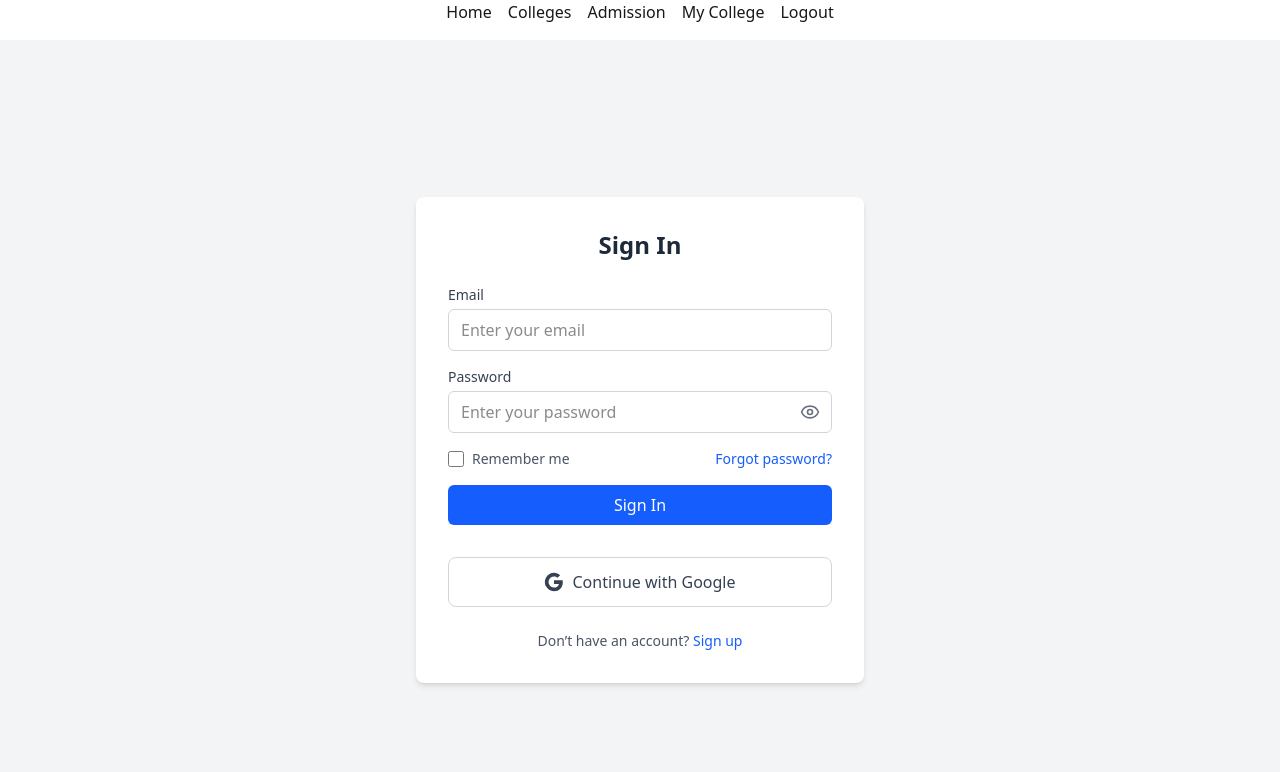
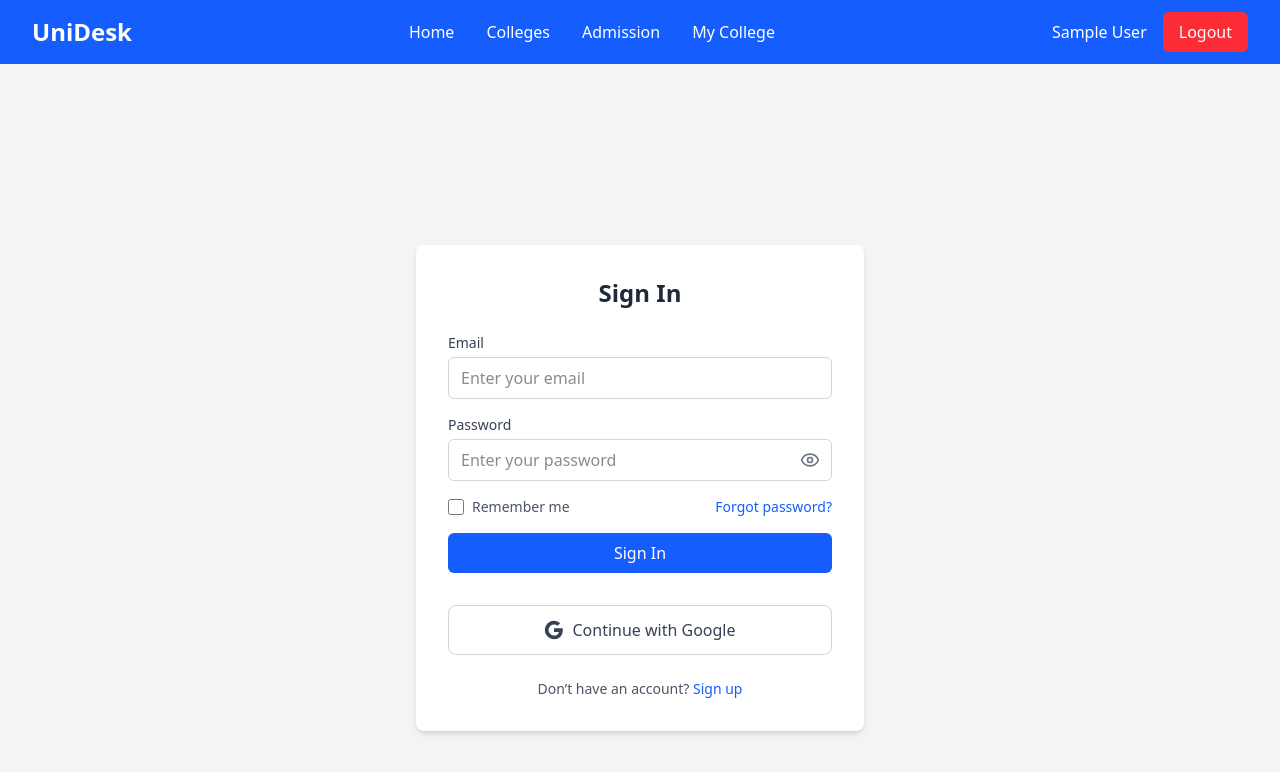
Before and after one commit to syedmehedi34/job-task-for-ph-client, a React (Vite) app: page /login in a window 1280 px wide. Shown: the top 772 px of the page. Built offline with nearby package versions, Linux system fonts and the light colour scheme; no server answers; sample sign-in values are in the browser's storage.

Commit message:
main layout changed

```diff
--- a/src/Layout/MainLayout.jsx
+++ b/src/Layout/MainLayout.jsx
@@ -1,12 +1,13 @@
-import React from "react";
 import Navbar from "../components/Shared/Navbar";
 import { Outlet } from "react-router";
 
 const MainLayout = () => {
   return (
-    <div>
+    <div className="min-h-screen bg-gray-100">
       <Navbar></Navbar>
-      <Outlet></Outlet>
+      <div className="container mx-auto px-4 py-6">
+        <Outlet></Outlet>
+      </div>
     </div>
   );
 };
--- a/src/components/Shared/Navbar.jsx
+++ b/src/components/Shared/Navbar.jsx
@@ -1,42 +1,226 @@
+import { useState, useEffect } from "react";
 import { Link } from "react-router";
 import { useAuth } from "../../providers/AuthProvider";
 
 const Navbar = () => {
   const { user, logOut } = useAuth();
-  // console.log(user);
+  const [isOpen, setIsOpen] = useState(false); // Mobile menu toggle
+  const [isScrolled, setIsScrolled] = useState(false); // Scroll state for blur
+
+  // Toggle mobile menu
+  const toggleMenu = () => setIsOpen(!isOpen);
+
+  // Handle scroll for blur effect
+  useEffect(() => {
+    const handleScroll = () => {
+      setIsScrolled(window.scrollY > 10);
+    };
+    window.addEventListener("scroll", handleScroll);
+    return () => window.removeEventListener("scroll", handleScroll);
+  }, []);
 
   return (
-    <div className="mb-4 text-center">
-      <Link to="/" className="mx-2">
+    <nav
+      className={`sticky top-0 z-50 transition-all duration-300 ${
+        isScrolled
+          ? "bg-white/30 backdrop-blur-lg shadow-md"
+          : "bg-blue-600 text-white"
+      }`}
+    >
+      <div className="max-w-7xl mx-auto px-4 sm:px-6 lg:px-8">
+        <div className="flex justify-between items-center h-16">
+          {/* Left: Logo */}
+          <div className="flex-shrink-0">
+            <Link to="/" className="text-2xl font-bold">
+              UniDesk
+            </Link>
+          </div>
+
+          {/* Middle: Nav Links (Desktop) */}
+          <div className="hidden md:flex space-x-8">
+            <Link
+              to="/"
+              className={`hover:text-blue-300 transition ${
+                isScrolled ? "text-gray-800" : "text-white"
+              }`}
+            >
               Home
             </Link>
-      <Link to="/colleges" className="mx-2">
+            <Link
+              to="/colleges"
+              className={`hover:text-blue-300 transition ${
+                isScrolled ? "text-gray-800" : "text-white"
+              }`}
+            >
               Colleges
             </Link>
-      <Link to="/admission" className="mx-2">
+            <Link
+              to="/admission"
+              className={`hover:text-blue-300 transition ${
+                isScrolled ? "text-gray-800" : "text-white"
+              }`}
+            >
               Admission
             </Link>
+            {user && (
+              <Link
+                to="/my-college"
+                className={`hover:text-blue-300 transition ${
+                  isScrolled ? "text-gray-800" : "text-white"
+                }`}
+              >
+                My College
+              </Link>
+            )}
+          </div>
 
+          {/* Right: Auth Links (Desktop) */}
+          <div className="hidden md:flex items-center space-x-4">
             {user ? (
               <>
-          <Link to="/my-college" className="mx-2">
-            My College
+                <Link
+                  to="/profile"
+                  className={`hover:text-blue-300 transition ${
+                    isScrolled ? "text-gray-800" : "text-white"
+                  }`}
+                >
+                  {user.displayName || user.email}
                 </Link>
-          <button onClick={logOut} className="mx-2">
+                <button
+                  onClick={logOut}
+                  className="px-4 py-2 bg-red-500 text-white rounded-md hover:bg-red-600 transition"
+                >
                   Logout
                 </button>
               </>
             ) : (
               <>
-          <Link to="/login" className="mx-2">
+                <Link
+                  to="/login"
+                  className={`hover:text-blue-300 transition ${
+                    isScrolled ? "text-gray-800" : "text-white"
+                  }`}
+                >
                   Login
                 </Link>
-          <Link to="/register" className="mx-2">
+                <Link
+                  to="/register"
+                  className={`hover:text-blue-300 transition ${
+                    isScrolled ? "text-gray-800" : "text-white"
+                  }`}
+                >
                   Register
                 </Link>
               </>
             )}
           </div>
+
+          {/* Mobile Menu Button */}
+          <div className="md:hidden flex items-center">
+            <button
+              onClick={toggleMenu}
+              className="text-white focus:outline-none"
+              aria-label="Toggle menu"
+            >
+              <svg
+                className="h-6 w-6"
+                fill="none"
+                stroke="currentColor"
+                viewBox="0 0 24 24"
+                xmlns="http://www.w3.org/2000/svg"
+              >
+                {isOpen ? (
+                  <path
+                    strokeLinecap="round"
+                    strokeLinejoin="round"
+                    strokeWidth="2"
+                    d="M6 18L18 6M6 6l12 12"
+                  />
+                ) : (
+                  <path
+                    strokeLinecap="round"
+                    strokeLinejoin="round"
+                    strokeWidth="2"
+                    d="M4 6h16M4 12h16M4 18h16"
+                  />
+                )}
+              </svg>
+            </button>
+          </div>
+        </div>
+      </div>
+
+      {/* Mobile Menu */}
+      {isOpen && (
+        <div className="md:hidden bg-blue-600 text-white">
+          <div className="flex flex-col space-y-4 px-4 py-4">
+            <Link to="/" onClick={toggleMenu} className="hover:text-blue-300">
+              Home
+            </Link>
+            <Link
+              to="/colleges"
+              onClick={toggleMenu}
+              className="hover:text-blue-300"
+            >
+              Colleges
+            </Link>
+            <Link
+              to="/admission"
+              onClick={toggleMenu}
+              className="hover:text-blue-300"
+            >
+              Admission
+            </Link>
+            {user && (
+              <Link
+                to="/my-college"
+                onClick={toggleMenu}
+                className="hover:text-blue-300"
+              >
+                My College
+              </Link>
+            )}
+            {user ? (
+              <>
+                <Link
+                  to="/profile"
+                  onClick={toggleMenu}
+                  className="hover:text-blue-300"
+                >
+                  {user.displayName || user.email}
+                </Link>
+                <button
+                  onClick={() => {
+                    logOut();
+                    toggleMenu();
+                  }}
+                  className="px-4 py-2 bg-red-500 text-white rounded-md hover:bg-red-600 text-left"
+                >
+                  Logout
+                </button>
+              </>
+            ) : (
+              <>
+                <Link
+                  to="/login"
+                  onClick={toggleMenu}
+                  className="hover:text-blue-300"
+                >
+                  Login
+                </Link>
+                <Link
+                  to="/register"
+                  onClick={toggleMenu}
+                  className="hover:text-blue-300"
+                >
+                  Register
+                </Link>
+              </>
+            )}
+          </div>
+        </div>
+      )}
+    </nav>
   );
 };
 
```
Lines whose indentation alone changed are shown as unchanged.
